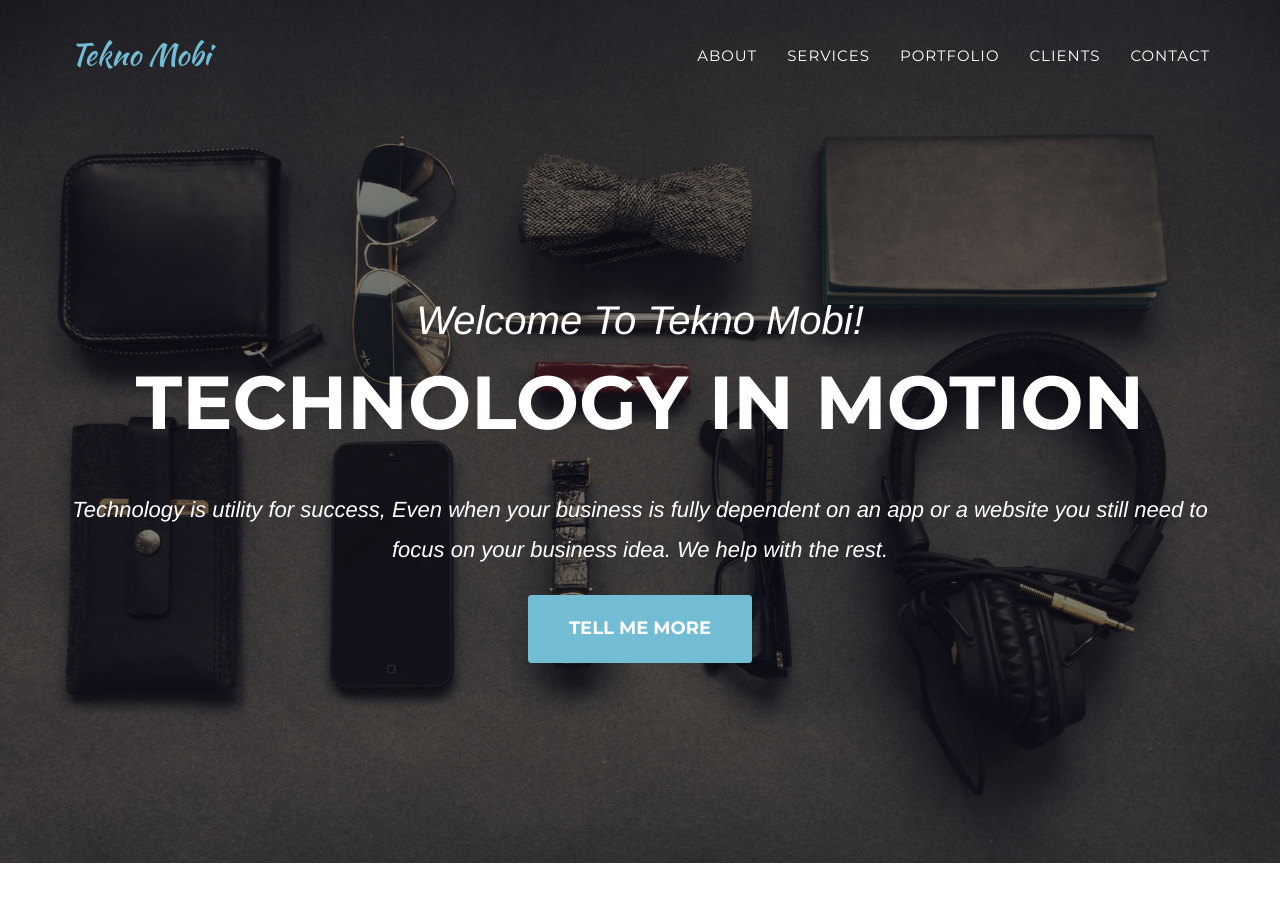
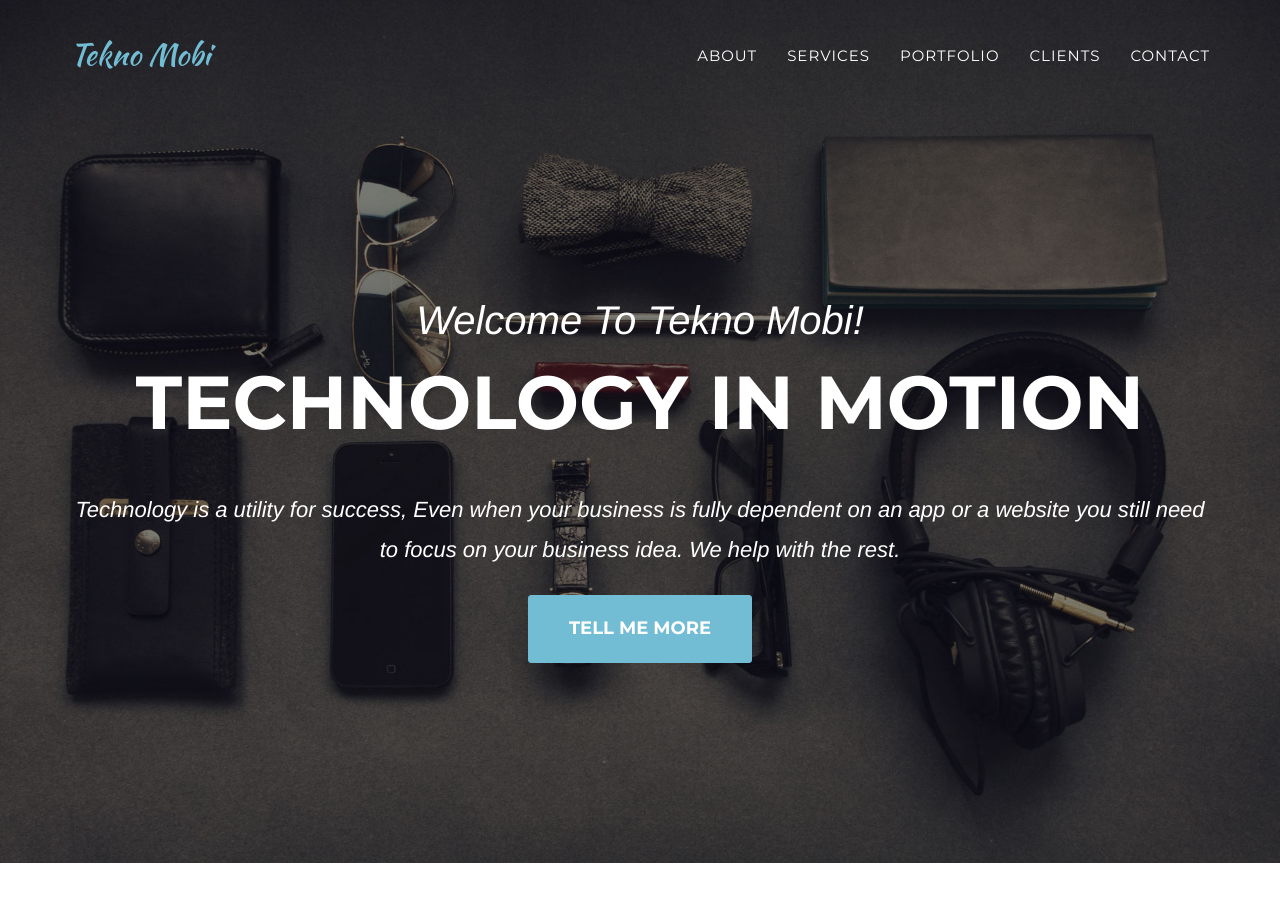
Before and after one commit to lnyousif/teknomobi, a Jekyll site: the page built from index.html, in a window 1280 px wide and 900 px high. Built offline with Jekyll 4.4.1, drawn with Linux system fonts in a browser that asks for light colours; some web fonts are replaced.

Commit message:
Update header.html

```diff
--- a/_includes/header.html
+++ b/_includes/header.html
@@ -46,7 +46,7 @@
             <div class="intro-text">
                 <div class="intro-lead-in">Welcome To Tekno Mobi!</div>
                 <div class="intro-heading">Technology in Motion</div>
-                <div class="intro-lead-in" style="font-size: 22px;" >Technology is utility for success, Even when your business is fully dependent on an app or a website you still need to focus on your business idea. We help with the rest.</div>
+                <div class="intro-lead-in" style="font-size: 22px;" >Technology is a utility for success, Even when your business is fully dependent on an app or a website you still need to focus on your business idea. We help with the rest.</div>
                 <a href="#services" class="page-scroll btn btn-xl">Tell Me More</a>
             </div>
         </div>
```
